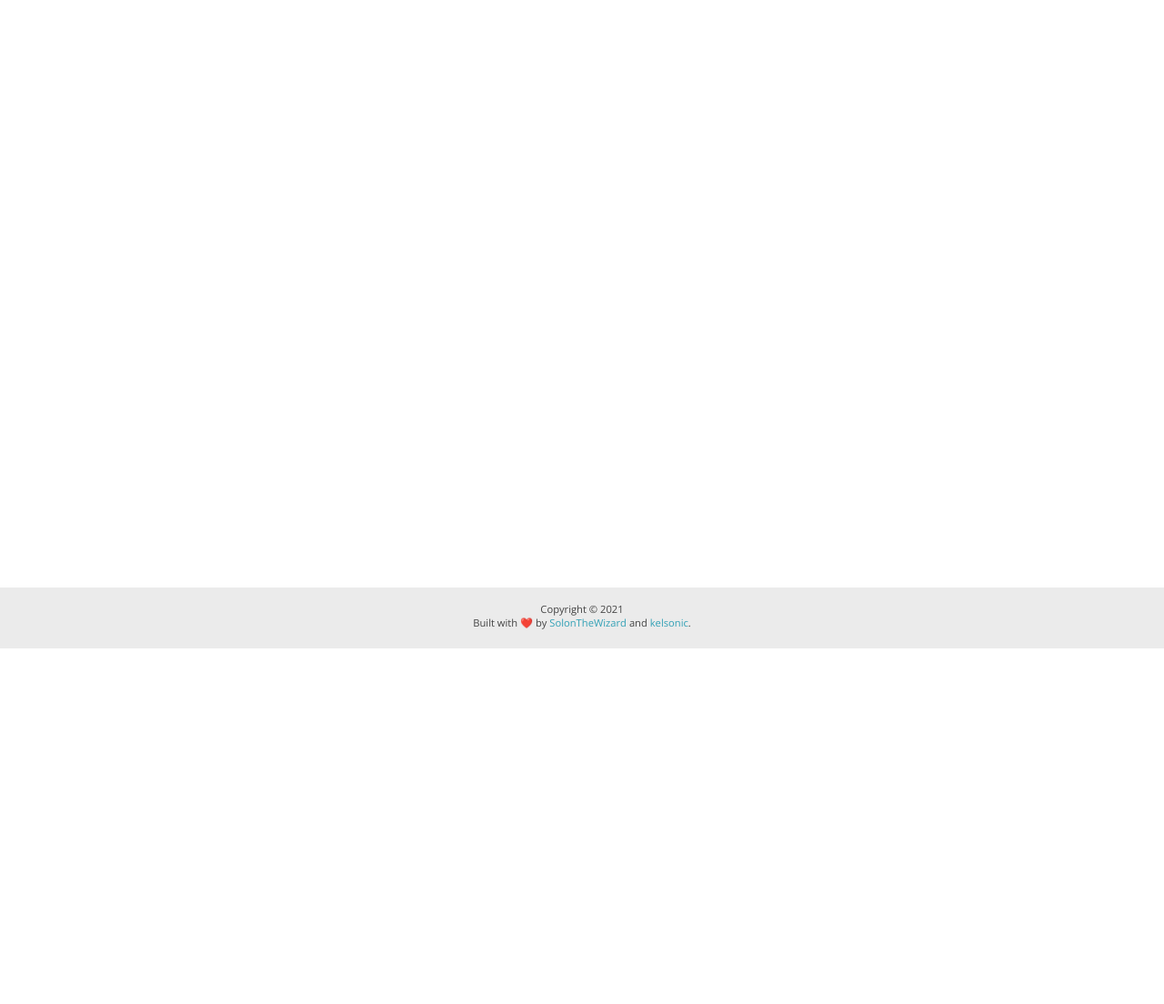
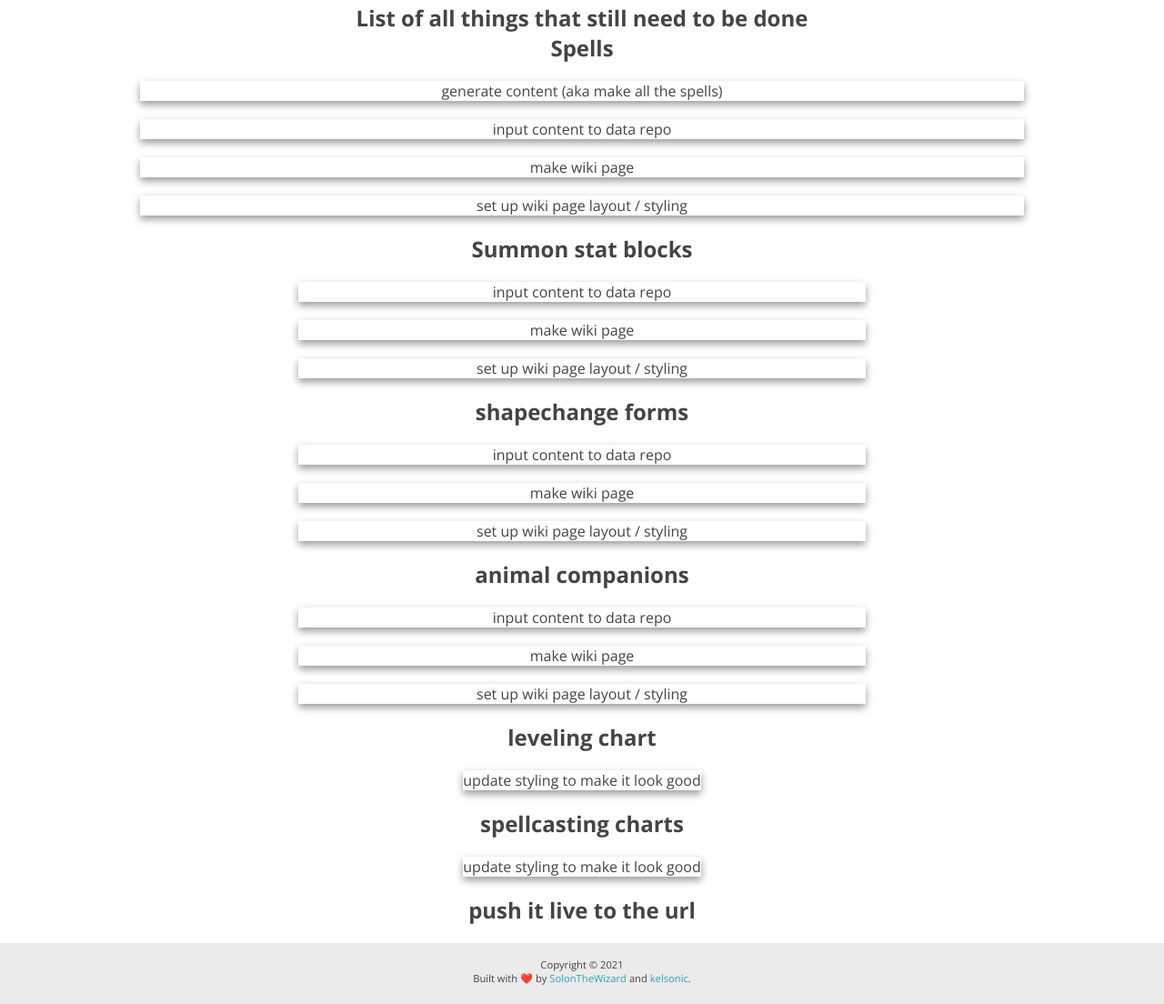
Before and after one commit to SwordAndSpell/website, a Gatsby site: page /todo in a window 1280 px wide. Before the commit this address had no page. Shown: the part 87-1191 px from the top of the page at 91% size. Before the commit the page ends 800 px from the top, so only its background shows below. Built offline with nearby package versions, Linux system fonts and the light colour scheme; Gatsby itself is replaced by a stand-in of ours.

Commit message:
Add todo list

```diff
--- a/gatsby-config.js
+++ b/gatsby-config.js
@@ -84,13 +84,21 @@ module.exports = {
         link: "/reference-charts",
         label: "Quick Reference",
       },
+      {
+        link: "/todo",
+        label: "To Do List",
+      },
       // {
       //   link: "/spells",
       //   label: "Spells",
       // },
       // {
-      //   link: "/summoning-stat-blocks",
-      //   label: "Summoning Stat Blocks",
+      //   link: "/animal-companions",
+      //   label: "Animal Companions",
+      // },
+      // {
+      //   link: "/summoning,
+      //   label: "Summoning",
       // },
       // {
       //   link: "/shapechange-forms",
--- /dev/null
+++ b/src/pages/todo.js
@@ -0,0 +1,65 @@
+// Node modules.
+import * as React from "react"
+// Relative imports.
+import Layout from "../components/layout"
+import { Wrapper } from "../components/cardsPage"
+import Seo from "../components/seo"
+
+const ToDoPage = () => (
+  <Layout>
+    <Seo title="to do list" />
+    <Wrapper>
+      <h1>List of all things that still need to be done</h1>
+      <section>
+        <h2>Spells</h2>
+        <ul>
+          <li>generate content (aka make all the spells)</li>
+          <li>input content to data repo</li>
+          <li>make wiki page</li>
+          <li>set up wiki page layout / styling</li>
+        </ul>
+      </section>
+      <section>
+        <h2>Summon stat blocks</h2>
+        <ul>
+          <li>input content to data repo</li>
+          <li>make wiki page</li>
+          <li>set up wiki page layout / styling</li>
+        </ul>
+      </section>
+      <section>
+        <h2>shapechange forms</h2>
+        <ul>
+          <li>input content to data repo</li>
+          <li>make wiki page</li>
+          <li>set up wiki page layout / styling</li>
+        </ul>
+      </section>
+      <section>
+        <h2>animal companions</h2>
+        <ul>
+          <li>input content to data repo</li>
+          <li>make wiki page</li>
+          <li>set up wiki page layout / styling</li>
+        </ul>
+      </section>
+      <section>
+        <h2>leveling chart</h2>
+        <ul>
+          <li>update styling to make it look good</li>
+        </ul>
+      </section>
+      <section>
+        <h2>spellcasting charts</h2>
+        <ul>
+          <li>update styling to make it look good</li>
+        </ul>
+      </section>
+      <section>
+        <h2>push it live to the url</h2>
+      </section>
+    </Wrapper>
+  </Layout>
+)
+
+export default ToDoPage
```
Also changed, not shown: src/pages/feature-options.js (+1 -12 lines).
